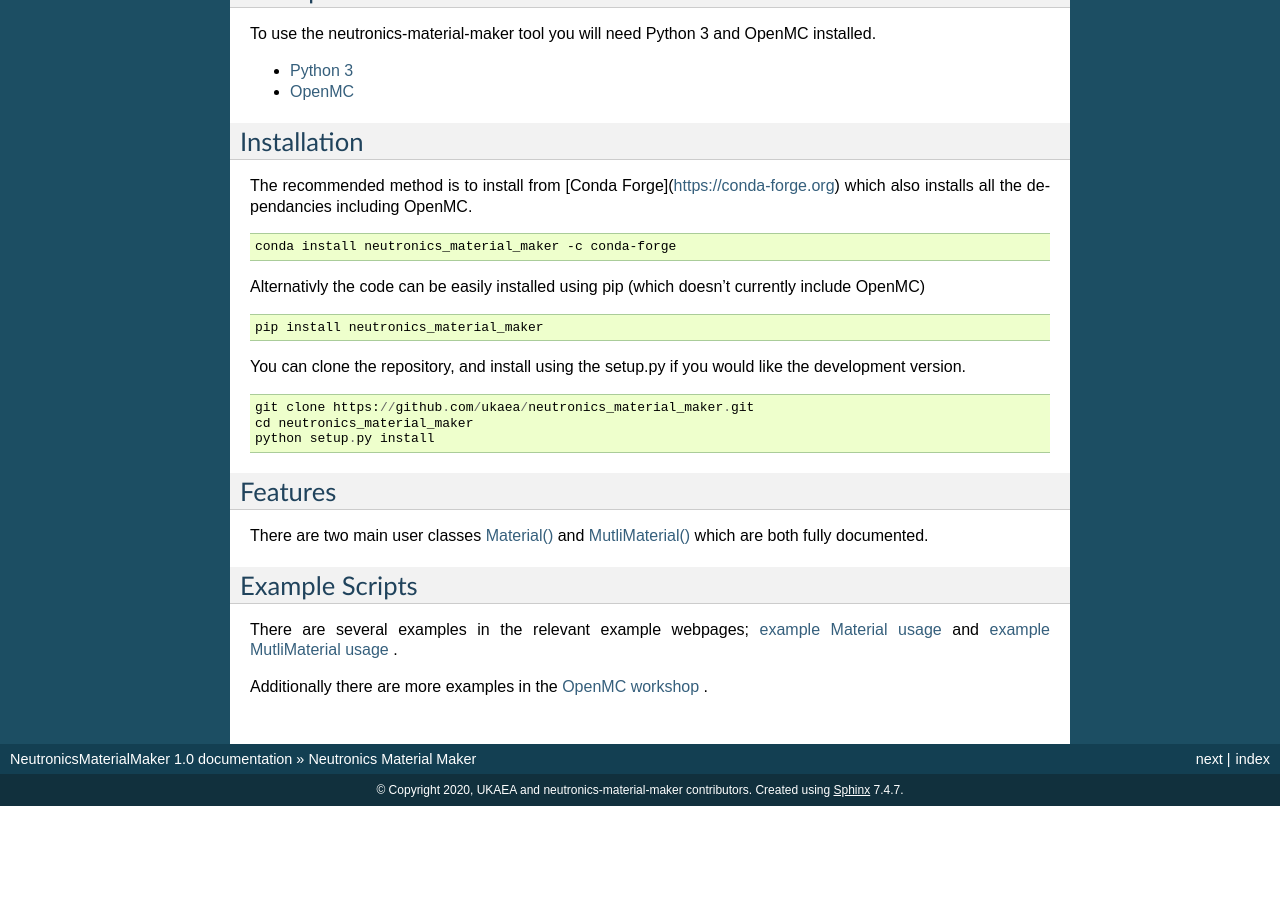
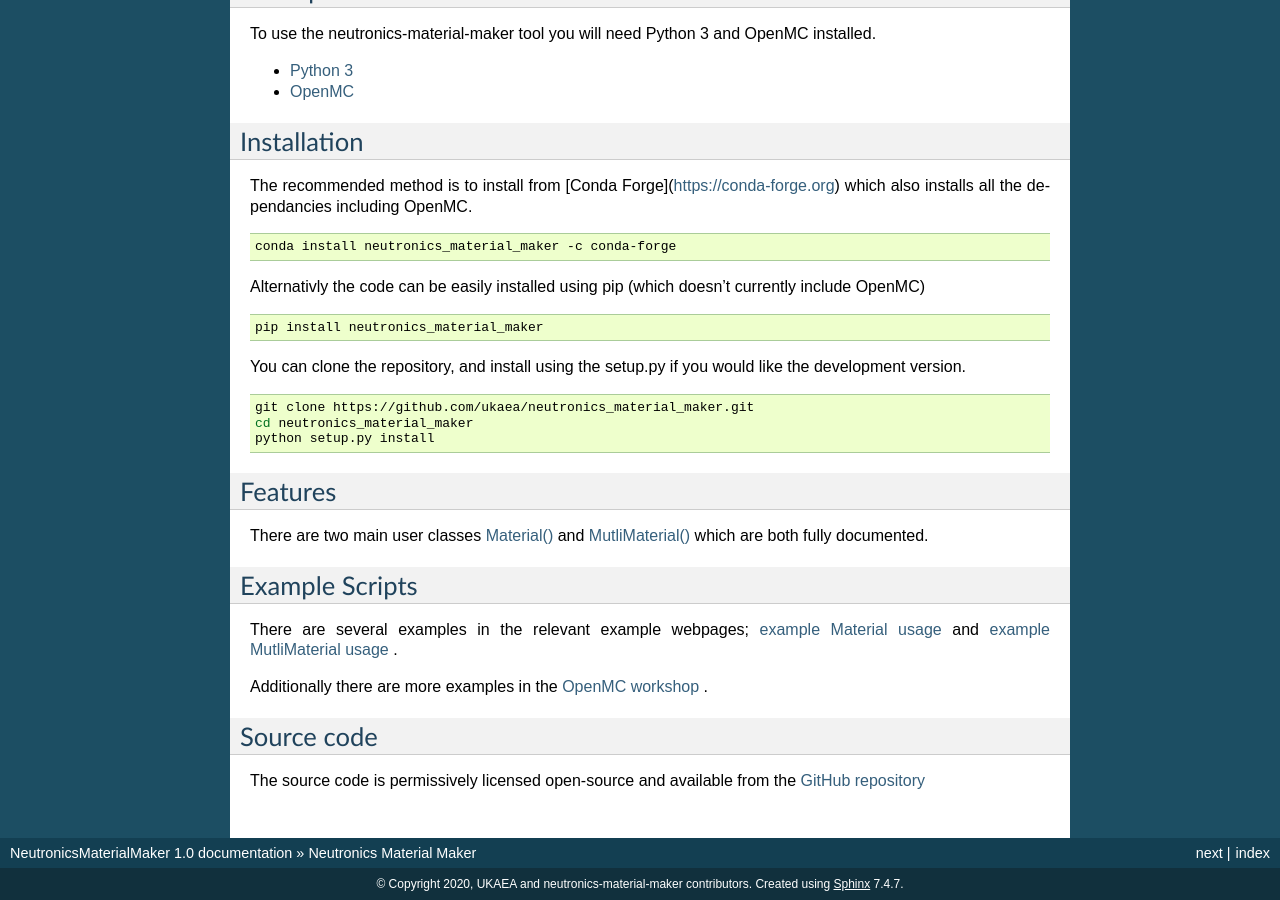
Before and after one commit to fusion-energy/neutronics_material_maker, a Sphinx documentation site: the page built from docs/source/index.rst, in a window 1280 px wide and 900 px high, scrolled down 987 px. Built offline with Sphinx 7.4.7, drawn with Linux system fonts in a browser that asks for light colours; before the commit the page ends 1793 px from its top, so only the background shows below that.

Commit message:
added source code link

```diff
--- a/docs/source/index.rst
+++ b/docs/source/index.rst
@@ -77,7 +77,7 @@ currently include OpenMC)
 You can clone the repository, and install using the setup.py if you would like
 the development version.
 
-::
+.. code-block:: bash
 
    git clone https://github.com/ukaea/neutronics_material_maker.git
    cd neutronics_material_maker
@@ -99,3 +99,10 @@ Example Scripts
 There are several examples in the relevant example webpages; `example Material usage <https://neutronics-material-maker.readthedocs.io/en/latest/example_material.html>`_ and `example MutliMaterial usage <https://neutronics-material-maker.readthedocs.io/en/latest/example_multimaterial.html>`_ .
 
 Additionally there are more examples in the `OpenMC workshop <https://github.com/ukaea/openmc_workshop/tree/main/tasks/task_02_making_materials>`_ .
+
+
+Source code
+------------
+
+The source code is permissively licensed open-source and available from the
+`GitHub repository <https://github.com/ukaea/neutronics_material_maker>`_
```
